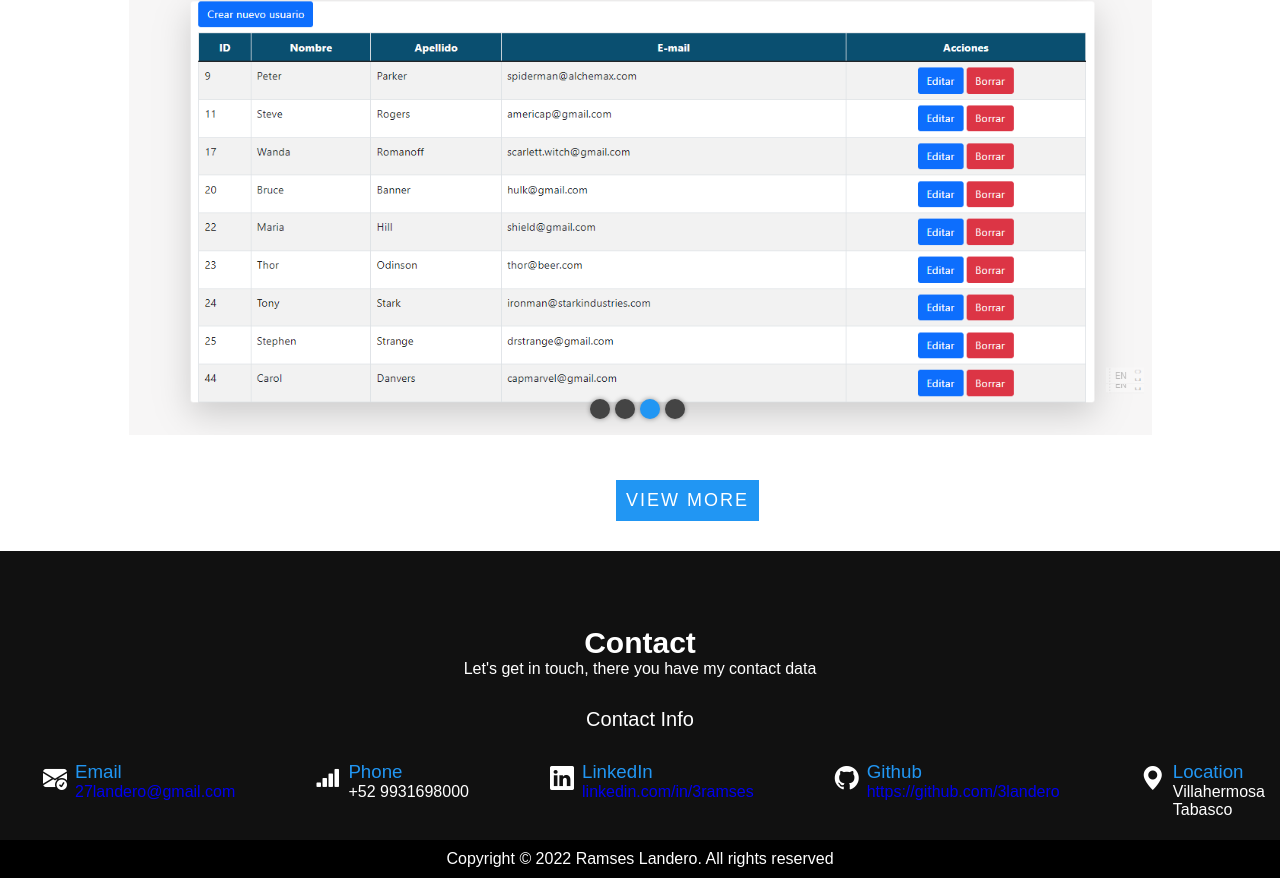
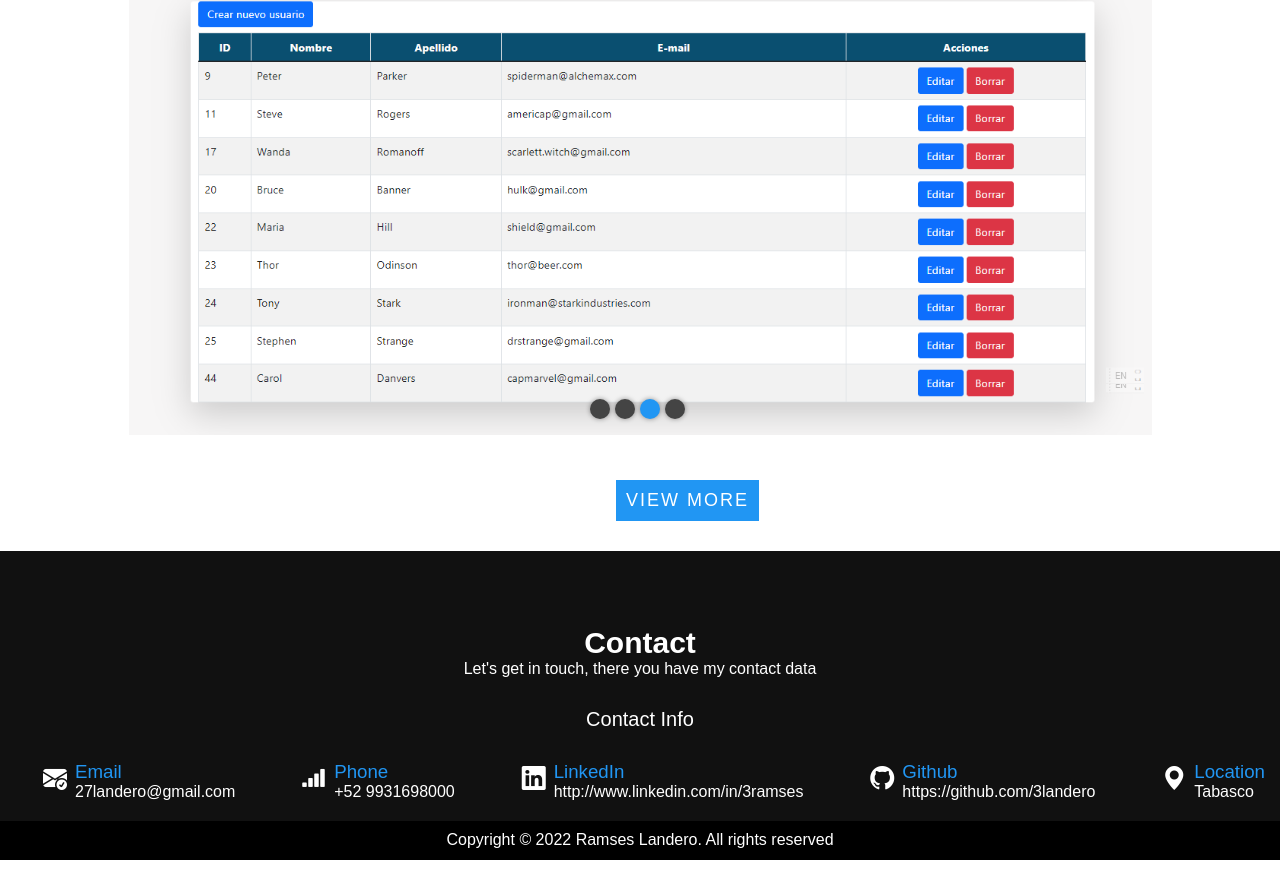
Before and after one commit to 3landero/landing-page, a plain HTML site: page index.html in a window 1280 px wide. Shown: the part 2881-3759 px from the top of the page. Drawn offline with nearby package versions, Linux system fonts and the light colour scheme.

Commit message:
Add files via upload

```diff
--- a/CSS/styles.css
+++ b/CSS/styles.css
@@ -7,6 +7,11 @@
     box-sizing: border-box;
     font-family: 'Poppins', sans-serif;
     scroll-behavior: smooth;
+}
+
+.contact-link {
+    color: #fff;
+    text-decoration: none;
 }
 
 showcase{
@@ -403,6 +408,7 @@ img{
 }
 
 
+
 /* .formBx form input,
 .formBx form textarea
 {
--- a/index.html
+++ b/index.html
@@ -150,7 +150,7 @@
                         </div>
                         <div class="text">
                             <h3>  Email</h3>
-                            <p> <a href="mailto:27landero@gmail.com ">27landero@gmail.com </a></p>
+                            <p> <a class="contact-link" href="mailto:27landero@gmail.com ">27landero@gmail.com </a></p>
                         </div>
                     </div>
 
@@ -171,7 +171,8 @@
                         </div>
                         <div class="text">
                             <h3>LinkedIn</h3>
-                            <p> <a href="linkedin.com/in/3ramses"> linkedin.com/in/3ramses</p></a>
+                            <p>  <a class="contact-link" href="http://www.linkedin.com/in/3ramses">http://www.linkedin.com/in/3ramses</a></p>
+
                         </div>
                     </div>
                     <div class="box">
@@ -180,7 +181,7 @@
                         </div>
                         <div class="text">
                             <h3>Github</h3>
-                            <p> <a href="https://github.com/3landero"> https://github.com/3landero</p></a>
+                            <p> <a class="contact-link" href="https://github.com/3landero"> https://github.com/3landero</p></a>
                         </div>
                     </div>
                     <div class="box">
@@ -189,8 +190,7 @@
                         </div>
                         <div class="text">
                             <h3>Location</h3>
-                            <p>Villahermosa<br>Tabasco
-                            </p>
+                            <p>Tabasco</p>
                         </div>
                     </div>
                  </div>
```
